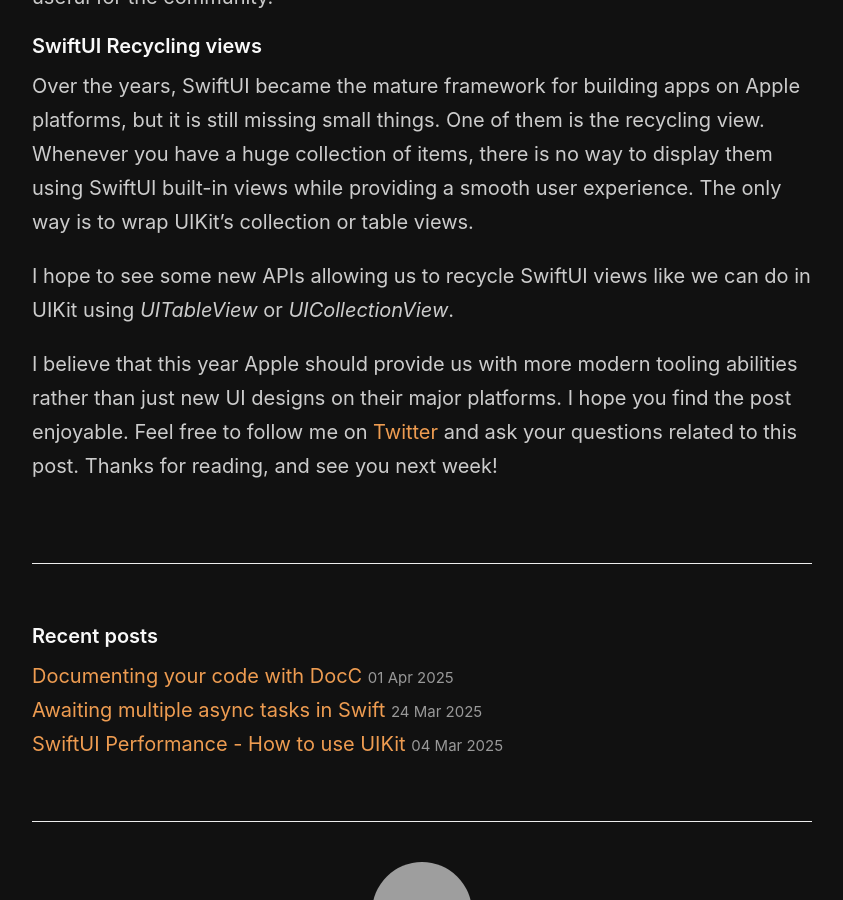
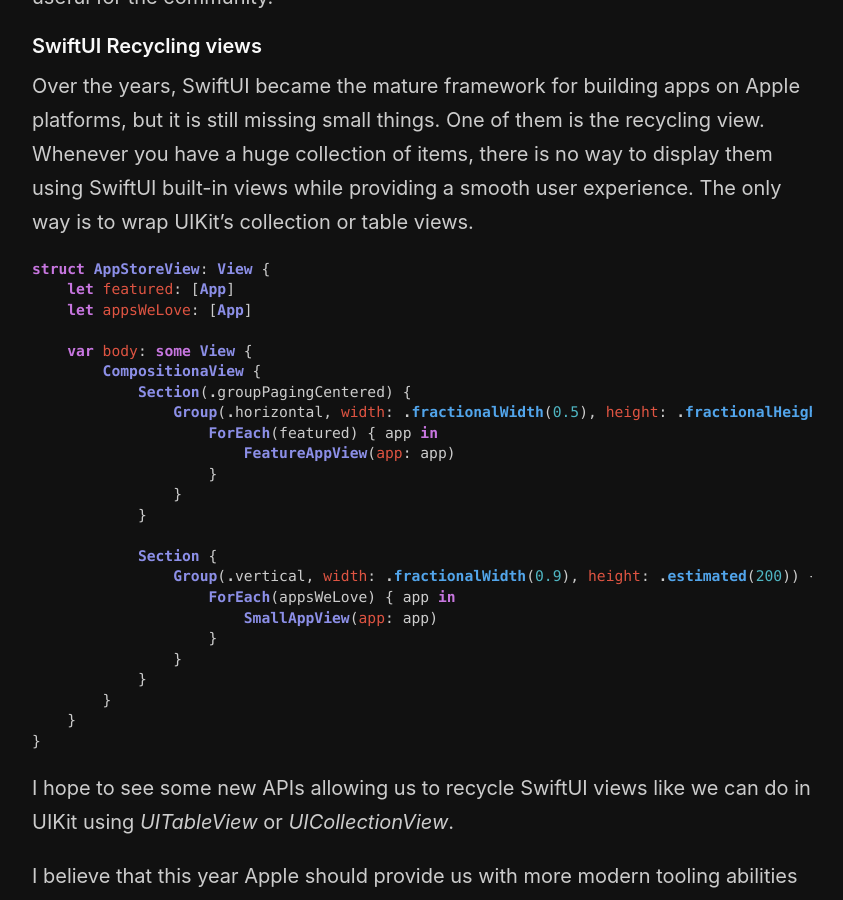
Before and after one commit to mecid/mecid.github.io, a Jekyll site: the page built from _posts/2025-04-08-wwdc25-wishes.md, in a window 1280 px wide and 900 px high, scrolled down 1458 px. Shown: the whole window, without its empty margins (218-1061 px from the left). Built offline with Jekyll 4.4.1, drawn with Linux system fonts in a browser that asks for light colours; grey boxes are pictures that could not be loaded.

Commit message:
code examples added to the wwdc wishes post

````diff
--- a/_posts/2025-04-08-wwdc25-wishes.md
+++ b/_posts/2025-04-08-wwdc25-wishes.md
@@ -25,6 +25,33 @@
 #### SwiftUI Recycling views
 Over the years, SwiftUI became the mature framework for building apps on Apple platforms, but it is still missing small things. One of them is the recycling view. Whenever you have a huge collection of items, there is no way to display them using SwiftUI built-in views while providing a smooth user experience. The only way is to wrap UIKit’s collection or table views.
 
+```swift
+struct AppStoreView: View {
+    let featured: [App]
+    let appsWeLove: [App]
+
+    var body: some View {
+        CompositionaView {
+            Section(.groupPagingCentered) {
+                Group(.horizontal, width: .fractionalWidth(0.5), height: .fractionalHeight(0.5)) {
+                    ForEach(featured) { app in
+                        FeatureAppView(app: app)
+                    }
+                }
+            }
+
+            Section {
+                Group(.vertical, width: .fractionalWidth(0.9), height: .estimated(200)) {
+                    ForEach(appsWeLove) { app in
+                        SmallAppView(app: app)
+                    }
+                }
+            }
+        }
+    }
+}
+```
+
 I hope to see some new APIs allowing us to recycle SwiftUI views like we can do in UIKit using *UITableView* or *UICollectionView*.
 
 I believe that this year Apple should provide us with more modern tooling abilities rather than just new UI designs on their major platforms. I hope you find the post enjoyable. Feel free to follow me on [Twitter](https://twitter.com/mecid) and ask your questions related to this post. Thanks for reading, and see you next week!
````
